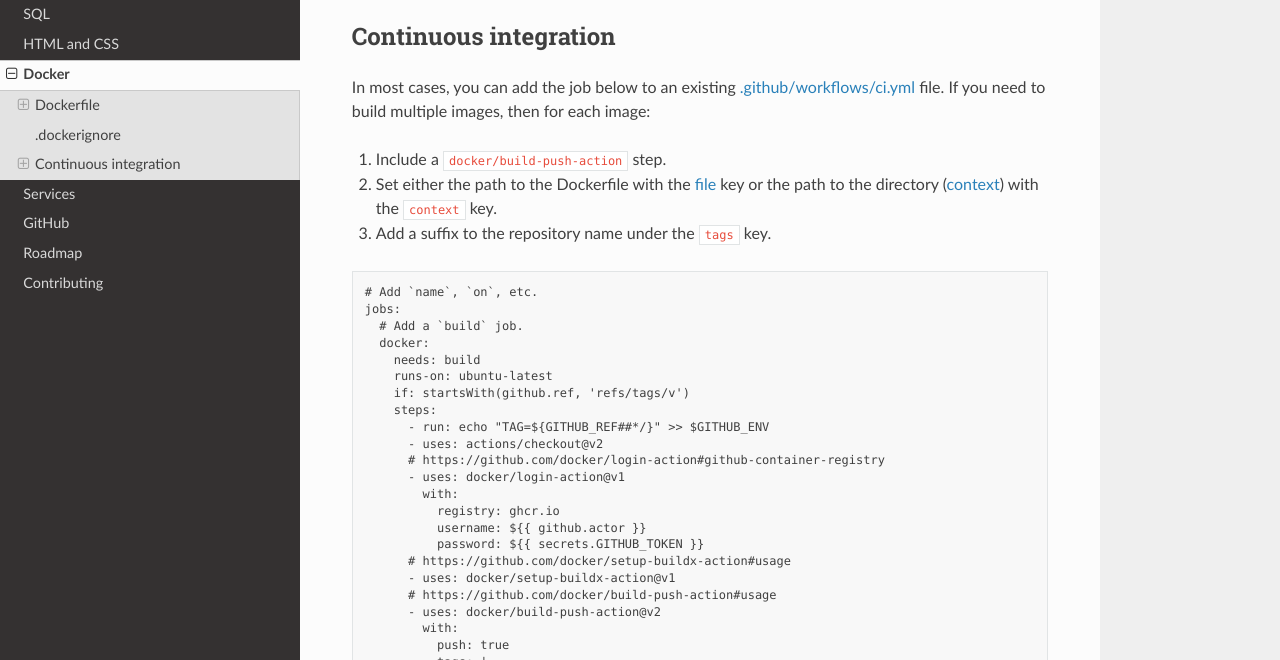
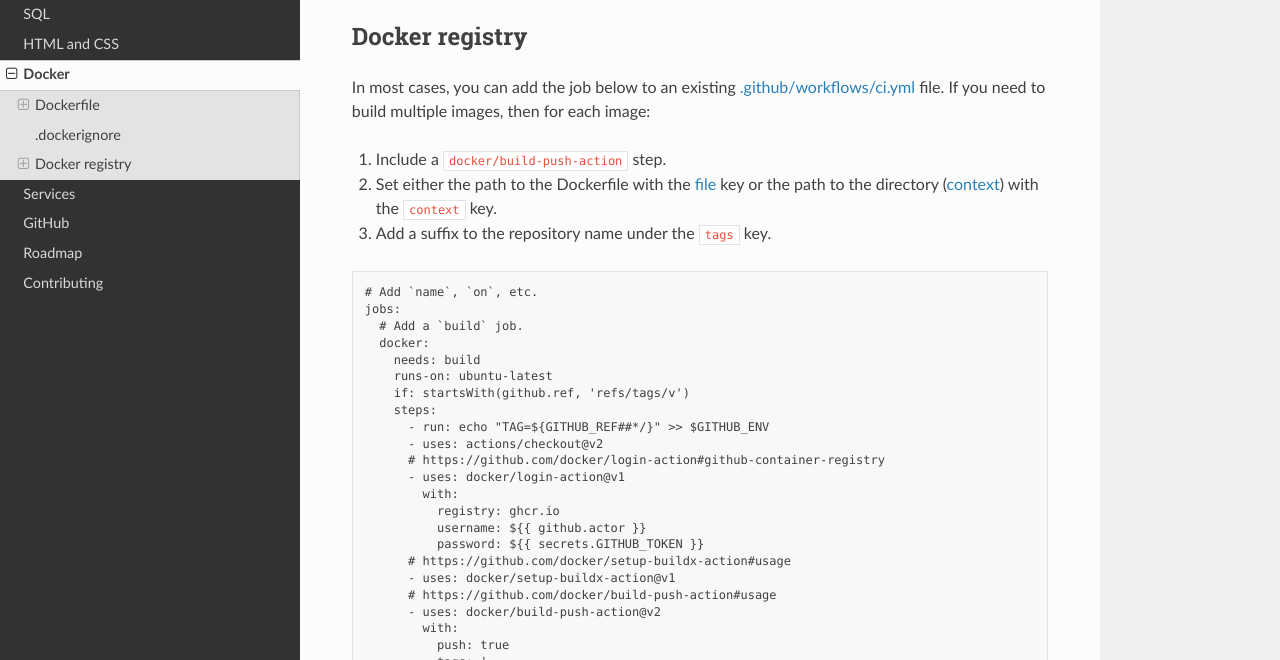
Before and after one commit to open-contracting/software-development-handbook, a Sphinx documentation site: the page built from docs/docker/index.rst, in a window 1280 px wide and 900 px high, scrolled down 2063 px, cut to the strip 240-900 px from the top of the window. Built offline with Sphinx 7.4.7 and the Read the Docs theme 2.0.0, drawn with Linux system fonts in a browser that asks for light colours.

Commit message:
docker: Rename heading

```diff
--- a/docs/docker/index.rst
+++ b/docs/docker/index.rst
@@ -5,7 +5,7 @@ Docker
 
    For deploying Docker, see the  `Deploy documentation <https://ocdsdeploy.readthedocs.io/en/latest/develop/update/docker.html>`__.
 
-To simplify the :ref:`GitHub Actions workflow<docker-ci>`, put the :ref:`dockerfile` and :ref`dockerignore` files in the root of the repository.
+To simplify the :ref:`GitHub Actions workflow<docker-registry>`, put the :ref:`dockerfile` and :ref`dockerignore` files in the root of the repository.
 
 .. _dockerfile:
 
@@ -92,10 +92,10 @@ The `.dockerignore <https://docs.docker.com/engine/reference/builder/#dockerigno
 .. literalinclude:: samples/dockerignore
    :language: none
 
-.. _docker-ci:
+.. _docker-registry:
 
-Continuous integration
-----------------------
+Docker registry
+---------------
 
 In most cases, you can add the job below to an existing :ref:`.github/workflows/ci.yml<continuous-integration>` file. If you need to build multiple images, then for each image:
 
```
